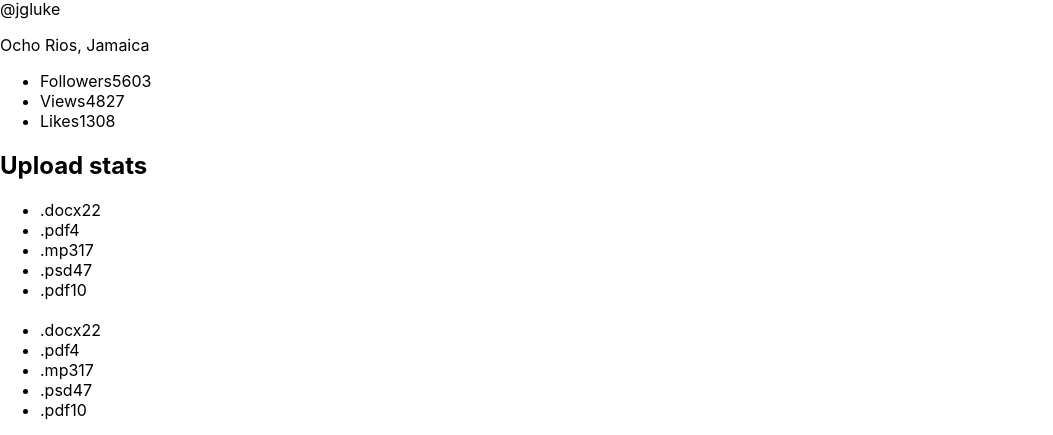
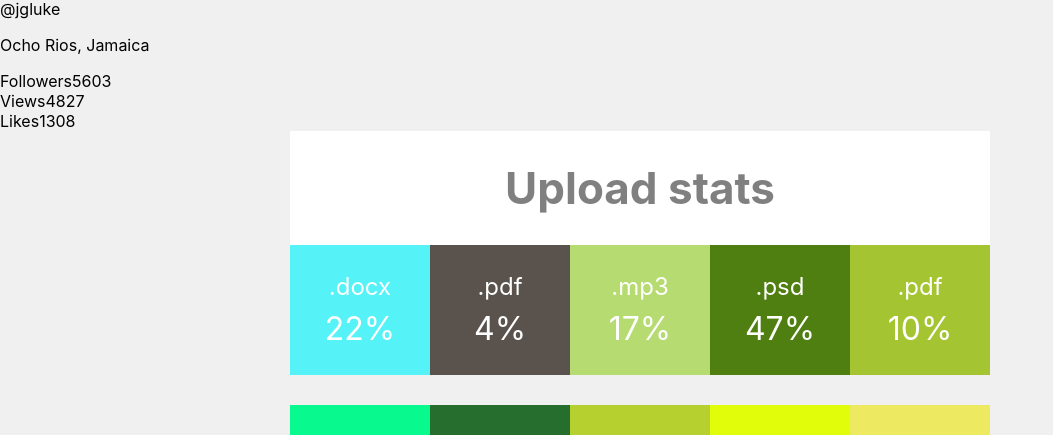
Before and after one commit to 001elijah/goit-react-hw-01-components, a React (Create React App) app: page / in a window 1280 px wide. Shown: the part 357-792 px from the top of the page, without its empty margins (0-1053 px from the left). Built offline with nearby package versions, Linux system fonts and the light colour scheme; grey boxes are pictures that could not be loaded.

Commit message:
update task 2

```diff
--- a/package.json
+++ b/package.json
@@ -10,6 +10,7 @@
     "react": "^18.1.0",
     "react-dom": "^18.1.0",
     "react-scripts": "5.0.1",
+    "styled-components": "^5.3.9",
     "web-vitals": "^2.1.3"
   },
   "scripts": {
--- a/src/components/Statistics/Statistics.jsx
+++ b/src/components/Statistics/Statistics.jsx
@@ -1,13 +1,14 @@
 import PropTypes from "prop-types";
 import StatisticsItem from "./StatisticsItem/StatisticsItem";
+import { StatisticsCard, StatisticsTitle, StatList } from "./Statistics.style";
 
 const Statistics = (props) => {
     const { title, stats } = props;
     return (
-        <section className="statistics">
-        <h2 className={`title ${title ? "visible" : ""}`}>{title}</h2>
+        <StatisticsCard>
+        {title && <StatisticsTitle>{title}</StatisticsTitle>}
 
-        <ul className="stat-list">
+        <StatList className="stat-list">
             {stats.map(({ id, label, percentage }) => {
                 return (
                     <StatisticsItem
@@ -17,8 +18,8 @@ const Statistics = (props) => {
                     />
                 );
             })}
-        </ul>
-      </section>
+        </StatList>
+      </StatisticsCard>
     );
 };
 
--- /dev/null
+++ b/src/components/Statistics/Statistics.style.js
@@ -0,0 +1,50 @@
+import styled from 'styled-components';
+
+export const StatisticsCard = styled.section`
+    display: block;
+    margin: 0 auto 30px auto;
+    padding: 0 15px;
+    width: 768px;
+`;
+
+export const StatisticsTitle = styled.h2`
+    display: block;
+    text-align: center;
+    width: 700px;
+    margin: 0 auto;
+    background-color: white;
+    padding: 30px 0;
+    font-size: 44px;
+    color: grey;
+`;
+
+// export const TitleVisible = styled(StatisticsTitle)`
+//     display: block;
+// `;
+
+export const StatList = styled.ul`
+    display: flex;
+    justify-content: center;
+    list-style: none;
+`;
+
+export const Item = styled.li`
+    display: flex;
+    flex-direction: column;
+    align-items: center;
+    justify-content: center;
+    padding: 15px 20px;
+    width: 100px;
+    height: 100px;
+`;
+
+export const Label = styled.span`
+    font-size: 24px;
+    color: #fff;
+    margin-bottom: 8px;
+`;
+
+export const Percentage = styled.span`
+    font-size: 32px;
+    color: #fff;
+`;
--- a/src/components/Statistics/StatisticsItem/StatisticsItem.jsx
+++ b/src/components/Statistics/StatisticsItem/StatisticsItem.jsx
@@ -1,11 +1,18 @@
 import PropTypes from "prop-types";
+import { Item, Label, Percentage } from "../Statistics.style";
+
+function getRandomHexColor() {
+    return `#${Math.floor(Math.random() * 16777215)
+      .toString(16)
+      .padStart(6, 0)}`;
+  }
 
 const StatisticsItem = ({ label, percentage }) => {
     return (
-        <li className="item">
-            <span className="label">{label}</span>
-            <span className="percentage">{percentage}</span>
-        </li>
+        <Item style={{backgroundColor: `${getRandomHexColor()}`}}>
+            <Label>{label}</Label>
+            <Percentage>{percentage}%</Percentage>
+        </Item>
     );
 };
 
--- a/src/index.css
+++ b/src/index.css
@@ -2,6 +2,7 @@
 
 body {
   margin: 0;
+  background-color: #f0f0f0;
   font-family: -apple-system, BlinkMacSystemFont, 'Segoe UI', 'Roboto', 'Oxygen',
     'Ubuntu', 'Cantarell', 'Fira Sans', 'Droid Sans', 'Helvetica Neue',
     sans-serif;
@@ -13,3 +14,8 @@ code {
   font-family: source-code-pro, Menlo, Monaco, Consolas, 'Courier New',
     monospace;
 }
+
+ul {
+  margin: 0;
+  padding: 0;
+}
```
Also changed, not shown: src/components/App.jsx (+11 -2 lines), 1 other file (tests, documents, lock files or other folders).
